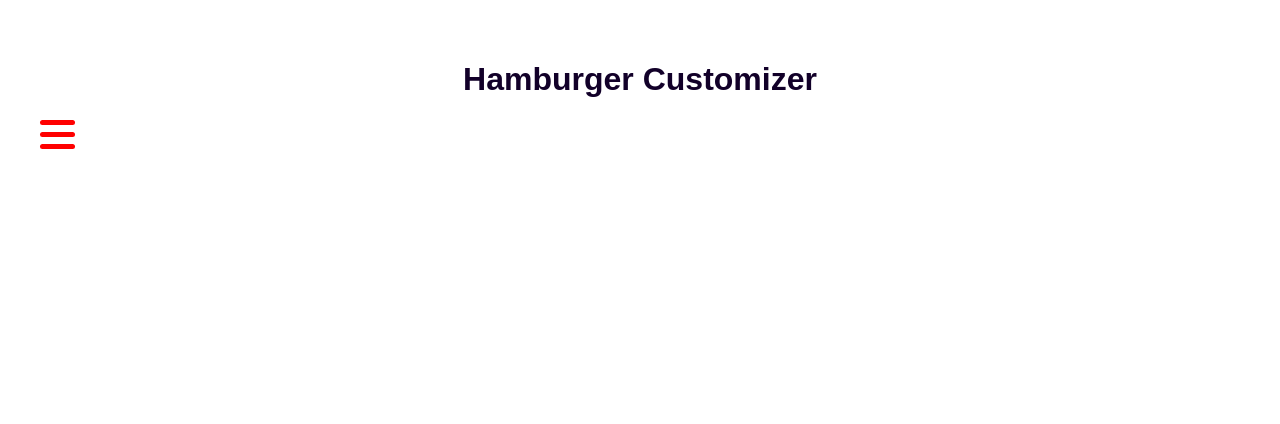
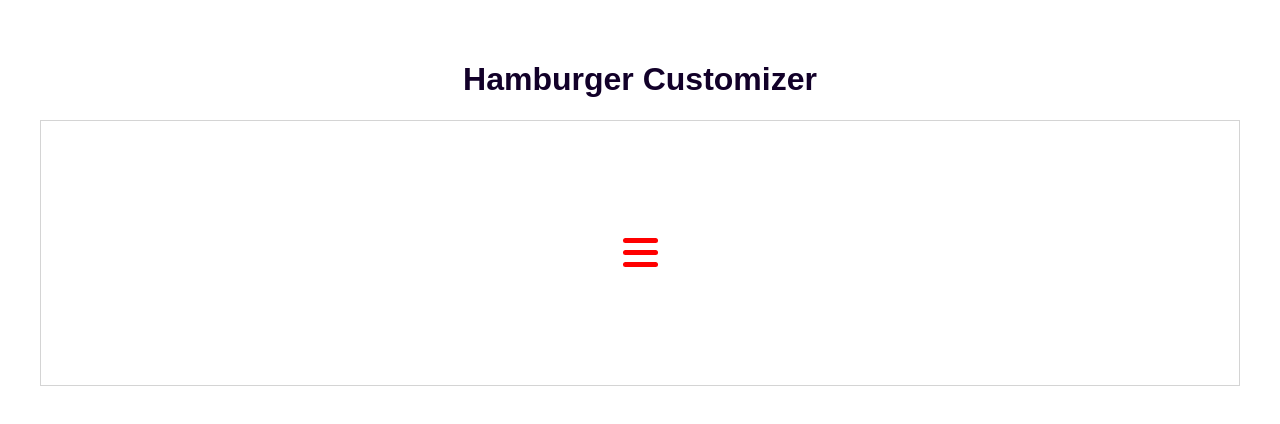
Before and after one commit to Stevenchi36/Hamburger-Customizer, a Vue app: page / in a window 1280 px wide. Shown: the top 424 px of the page. Built offline with nearby package versions, Linux system fonts and the light colour scheme.

Commit message:
Add click listener to toggle class

```diff
--- a/src/components/Hamburger.vue
+++ b/src/components/Hamburger.vue
@@ -1,16 +1,20 @@
 <template>
-  <div class="hamburger">
-    <button>
+  <div class="container">
+    <button @click="isOpen = !isOpen" :class="{open: isOpen}">
       <span :style="{ backgroundColor: '#' + lineColor, height: lineHeight + 'px', width: lineWidth + 'px', borderRadius: lineRadius + 'px', marginBottom: lineSpacing + 'px' }"></span>
       <span :style="{ backgroundColor: '#' + lineColor, height: lineHeight + 'px', width: lineWidth + 'px', borderRadius: lineRadius + 'px', marginBottom: lineSpacing + 'px' }"></span>
       <span :style="{ backgroundColor: '#' + lineColor, height: lineHeight + 'px', width: lineWidth + 'px', borderRadius: lineRadius + 'px',  }"></span>
     </button>
   </div>
-
 </template>
 
 <script>
 export default {
+  data () {
+    return {
+      isOpen: false,
+    }
+  },
   props: {
     lineHeight: Number,
     lineWidth: Number,
@@ -18,14 +22,20 @@ export default {
     lineRadius: Number,
     lineColor: String,
   },
-  computed: {
-
-  }
 }
 </script>
 
 <!-- Add "scoped" attribute to limit CSS to this component only -->
 <style scoped>
+  .container {
+    display: flex;
+    justify-content: center;
+    padding: 2rem 0;
+    border: 1px solid hsl(0, 0%, 83%);
+    min-height: 200px;
+    max-height: 400px;
+  }
+
   button {
     background-color: transparent;
     padding: 0;
@@ -40,4 +50,8 @@ export default {
     display: block;
     background-color: red;
   }
+
+  .open span {
+    background-color: purple;
+  }
 </style>
```
